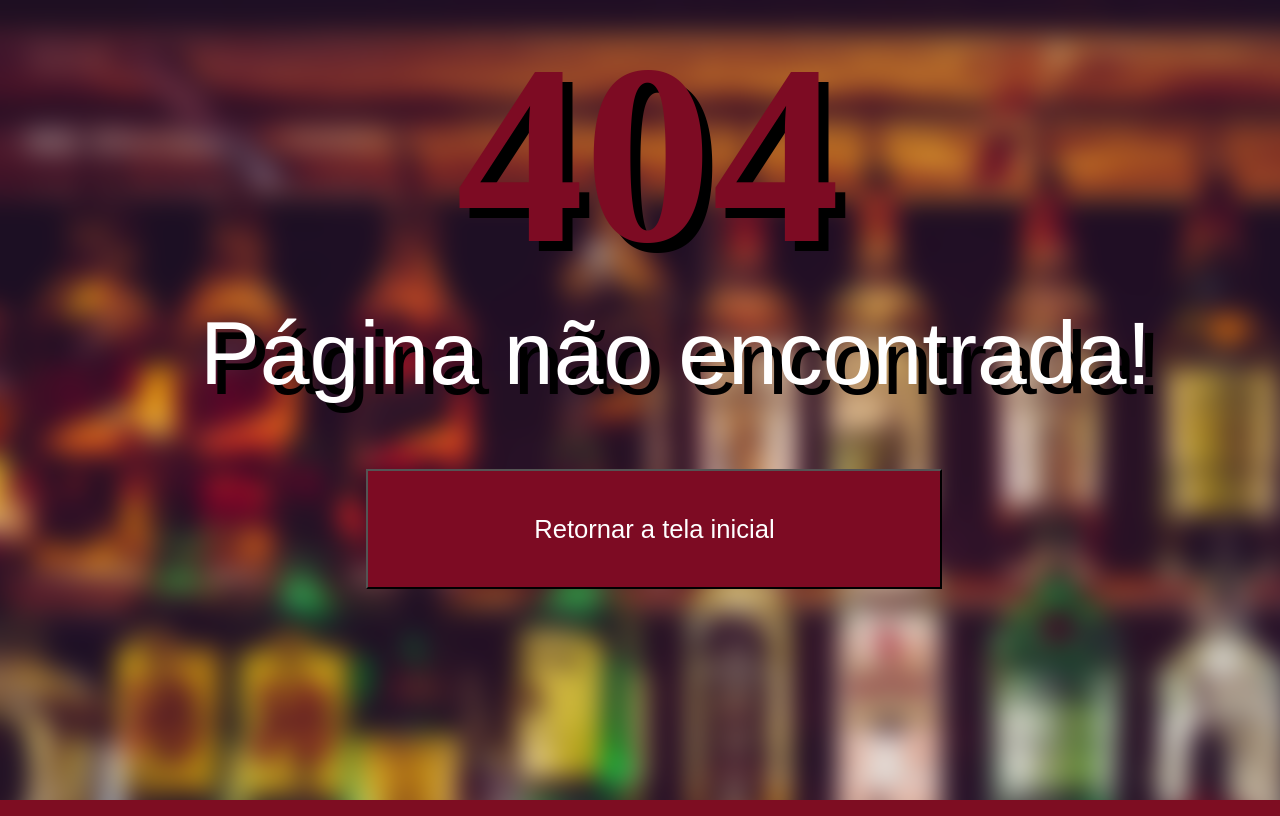
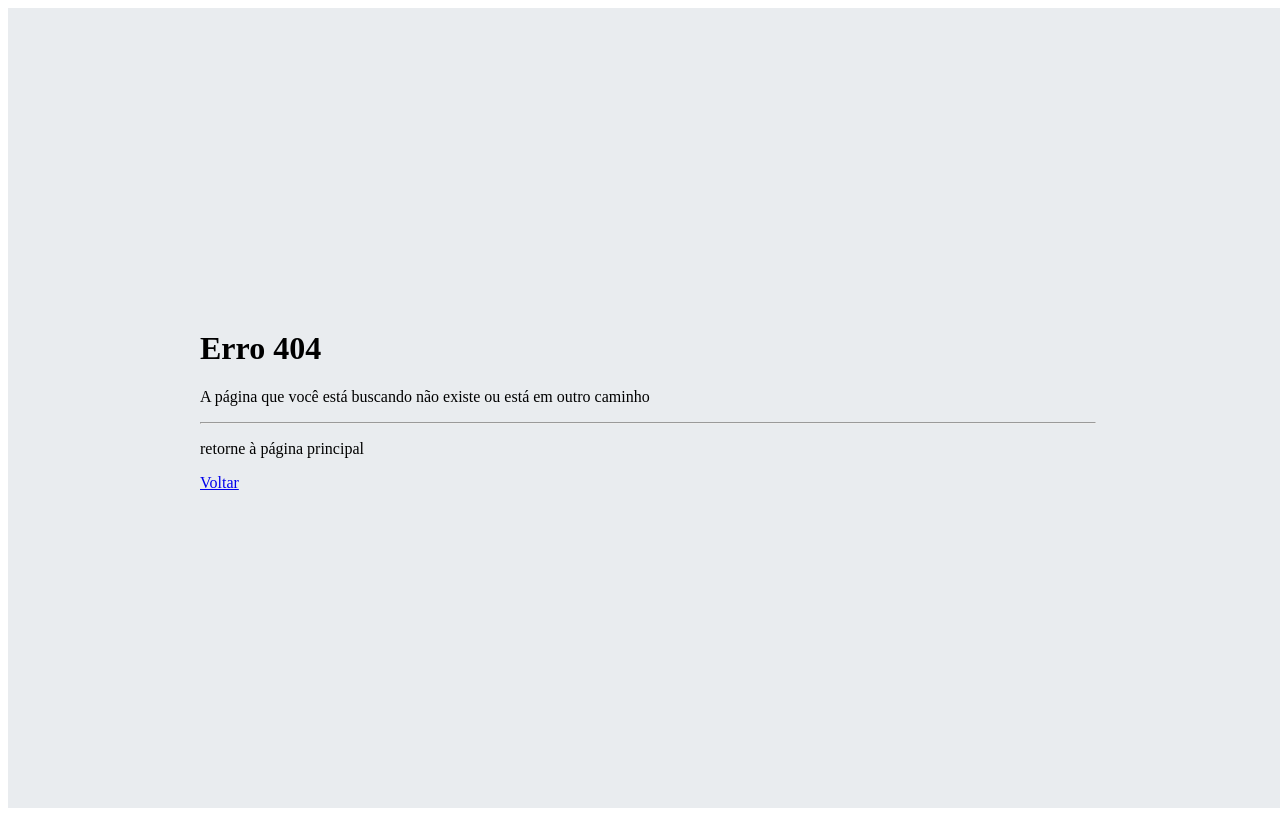
Before and after one commit to InfiniteMarcus/Magnum-Cervisiam, a PHP site: page /app/erro404.php in a window 1280 px wide. Run offline with PHP 8.4, Linux system fonts and the light colour scheme.

Commit message:
fix: 404.php

```diff
--- a/app/erro404.php
+++ b/app/erro404.php
@@ -1,38 +1,24 @@
- <body style="background-color: white;
-background-image:url(/assets/img/404bgC.png);">
+<!DOCTYPE html>
+<html lang="en">
+<head>
+    <link rel="stylesheet" href="/assets/css/404.css">
+    <meta charset="UTF-8">
+    <meta name="viewport" content="width=device-width, initial-scale=1.0">
+    <title>404</title>
+</head>
+<body>
 
-    <a style=
-    "display: block;
-    position: relative;
-    font-size: 20vw;
-    color: #7d0b23;
-    text-shadow: 10px 10px black;
-    margin-left: 35vw;
-    font-weight: bolder;
-    ">404</a>
-    <a
-    style="color: white;
-    text-shadow: 10 0 black;
-    font-size: 7vw;
-    font-family: fantasy;
-    display: inherit;
-    margin-left: 15vw;
-    display: inline-block;
-    text-shadow: 10px 10px black;
-    ">Página não encontrada!</a>
-
-    <button style="
-    width: 45vw;
-    height: 15vh;
-    background-color: #7d0b23;
-    color: white;
-    font-size: 2vw;
-    margin top: 10vh;
-    size: 10vw;
-    margin-left: 28vw;
-    margin-top: 8vh;
-    "
-    >Retornar a tela inicial</button>
-
+<div class="main">
+    <div id="container" class="jumbotron">
+    <h1 class="display-4">Erro 404</h1>
+    <p class="lead">A página que você está buscando não existe ou está em outro caminho</p>
+    <hr class="my-4">
+    <p>retorne à página principal</p>
+    <p class="lead">
+        <a class="btn btn-primary btn-lg" href="/home" role="button">Voltar</a>
+    </p>
+    </div>
+</div>
 
 </body>
+</html>
```
Also changed, not shown: public/assets/css/404.css (added).
